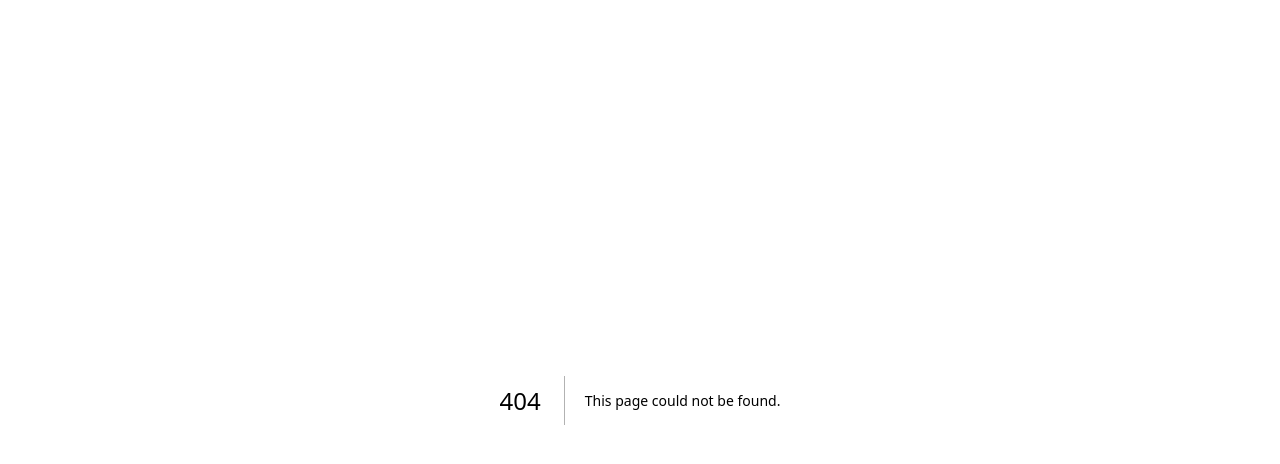
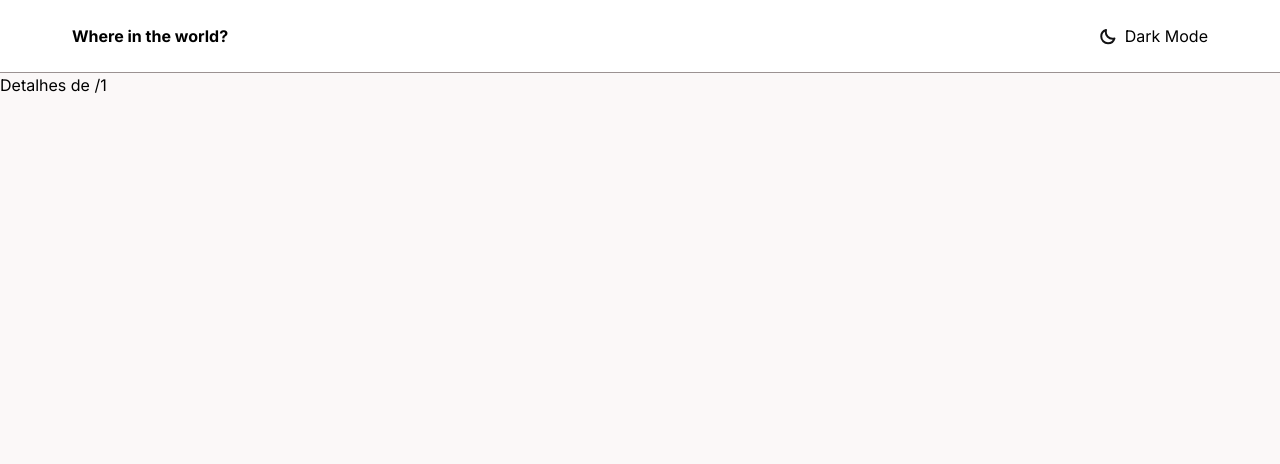
Before and after one commit to rebecacoelho/countries-info, a Next.js app: page /1 in a window 1280 px wide. Before the commit this address had no page. Shown: the top 464 px of the page. Built offline with nearby package versions, Linux system fonts and the light colour scheme.

Commit message:
creation of slug url

```diff
--- /dev/null
+++ b/src/app/[slug]/page.tsx
@@ -0,0 +1,17 @@
+"use client";
+import Header from '@/components/Header/Header';
+import { usePathname } from 'next/navigation';
+
+const CountryDetailPage = () => {
+  const pathname = usePathname()
+
+  return (
+    <div>
+      <Header />
+      <h1>Detalhes de {pathname}</h1>
+      {/* Coloque aqui as informações do país com base no slug */}
+    </div>
+  );
+};
+
+export default CountryDetailPage;
--- a/src/app/page.tsx
+++ b/src/app/page.tsx
@@ -1,5 +1,4 @@
 import Countries from '@/components/Countries/Countries'
-import CountryCard from '@/components/CountryCard/CountryCard'
 import Header from '@/components/Header/Header'
 import Menu from '@/components/Menu/Menu'
 import SearchBar from '@/components/searchBar/SearchBar'
--- a/src/components/Countries/Countries.tsx
+++ b/src/components/Countries/Countries.tsx
@@ -2,6 +2,7 @@
 
 import { useEffect, useState } from "react";
 import CountryCard from "../CountryCard/CountryCard";
+import Link from "next/link";
 
 interface Country {
     name: {
@@ -51,11 +52,14 @@ function Countries() {
     });
 
   const countriesData: InfoCountry[] = infoCountries
+  console.log(infoCountries)
 
   return (
     <div className='grid grid-cols-4 gap-22'>
         {countriesData.map((country: InfoCountry, index: number) => (
-            <CountryCard key={index} name={country.name} population={country.population} capital={country.capital} region={country.region} flag={country.flag}/>
+            <Link href={`${encodeURIComponent(country.name.replace(/\s/g, '').toLowerCase())}`} key={index}>
+              <CountryCard name={country.name} population={country.population} capital={country.capital} region={country.region} flag={country.flag}/>
+          </Link>
         ))}
     </div>
   );
--- a/src/components/CountryCard/CountryCard.tsx
+++ b/src/components/CountryCard/CountryCard.tsx
@@ -1,6 +1,5 @@
 import Image from 'next/image'
 import React from 'react'
-import germany from '../../../public/germany.svg'
 
 interface InfoCountry {
     name: string
--- a/src/components/Menu/Menu.tsx
+++ b/src/components/Menu/Menu.tsx
@@ -6,7 +6,7 @@ const Menu = () => {
   const [selectedOption, setSelectedOption] = useState(null);
   const [isDropdownOpen, setIsDropdownOpen] = useState(false);
 
-  const options = ['Africa', 'America', 'Asia', 'Europe', 'Oceania'];
+  const options = ['Africa', 'America', 'Asia', 'Europe', 'Oceania', 'All'];
 
   const handleOptionClick = (option: any) => {
     setSelectedOption(option);
```
